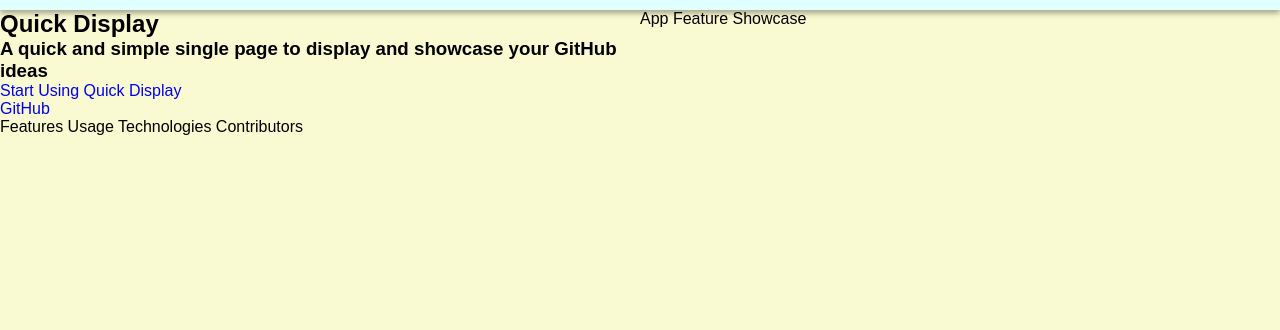
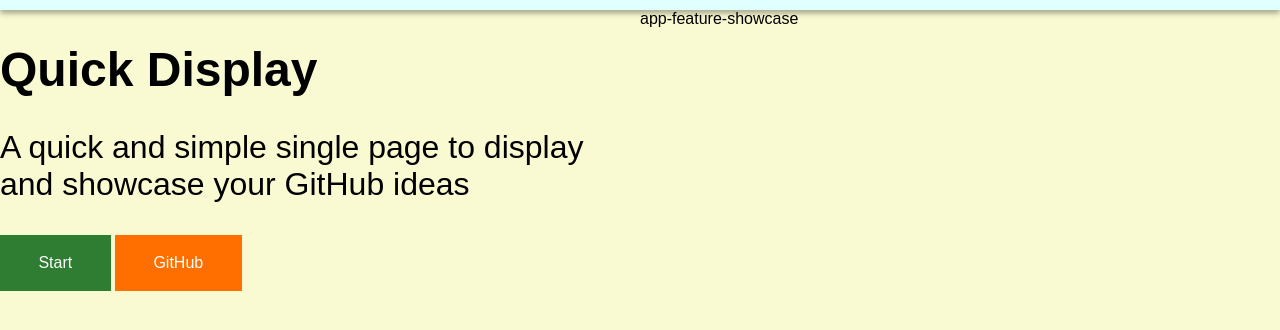
Before and after one commit to npranto/quick-display, a website built with webpack: page public/index.html in a window 1280 px wide. Shown: the part 80-410 px from the top of the page. Built offline with nearby package versions, Linux system fonts and the light colour scheme.

Commit message:
adding layout for app-details section

```diff
--- a/src/components/App.js
+++ b/src/components/App.js
@@ -13,12 +13,14 @@
     </section>
     <section class="content">
         ${Welcome()}
-        ${Features()}
-        ${Usage()}
-        ${Technologies()}
-        ${Contributors()}
+
     </section>
   </main>
 `;
 
+// ${Features()}
+// ${Usage()}
+// ${Technologies()}
+// ${Contributors()}
+
 export default App;
--- a/src/components/Welcome/Welcome.css
+++ b/src/components/Welcome/Welcome.css
@@ -4,3 +4,31 @@
 .Welcome .app-details, .Welcome .app-feature-showcase {
     width: 50%;
 }
+.Welcome .title {
+    font-size: 3em;
+    font-weight: 900;
+    margin: 5% 0%;
+}
+.Welcome .description {
+    font-size: 2em;
+    margin: 2.5% 0%;
+}
+.Welcome .welcome-actions {
+    margin: 5% 0%;
+}
+.Welcome a {
+    text-decoration: none;
+    color: inherit;
+}
+.Welcome .block {
+    padding: 3% 6%;
+    box-sizing: border-box;
+    display: inline-block;
+    color: white;
+}
+.Welcome .start {
+    background: #2e7d32;
+}
+.Welcome .github {
+    background: #ff6f00;
+}
--- a/src/components/Welcome/Welcome.js
+++ b/src/components/Welcome/Welcome.js
@@ -4,23 +4,27 @@
   return `
     <div class="Welcome">
       <div class="app-details">
-        <h1>
+        <h1 class="title">
           Quick Display
         </h1>
-        <h3>
+        <p class="description">
           A quick and simple single page to display and showcase your GitHub ideas
-        </h3>
+        </p>
         <div class="welcome-actions">
-          <div class="start">
-            <a href="#"> Start Using Quick Display
-          </div>
-          <div class="github">
-            <a href="#"> GitHub </a>
-          </div>
+          <a href="#">
+            <div class="block start">
+              Start
+            </div>
+          </a>
+          <a href="#">
+            <div class="block github">
+              GitHub
+            </div>
+          </a>
         </div>
       </div>
       <div class="app-feature-showcase">
-        App Feature Showcase
+        app-feature-showcase
       </div>
     </div>
   `;
```
